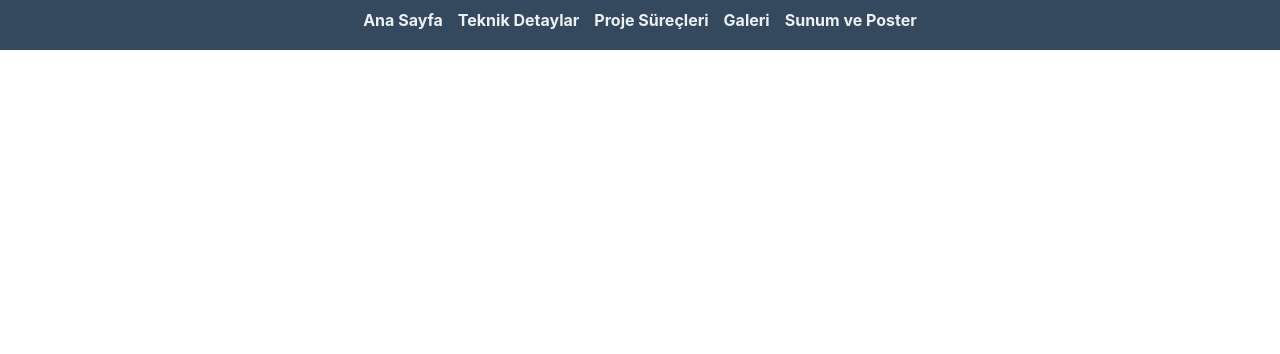
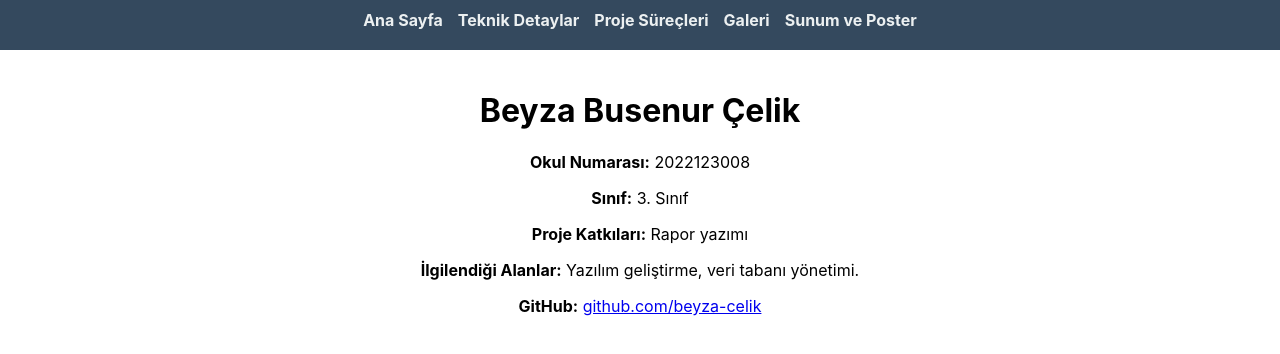
Before and after one commit to dmryrkhtc/smart-parking-system, a React (Create React App) app: page /beyza in a window 1280 px wide. Shown: the top 354 px of the page. Built offline with nearby package versions, Linux system fonts and the light colour scheme.

Commit message:
added members' detail pages

```diff
--- a/src/App.js
+++ b/src/App.js
@@ -6,6 +6,16 @@ import TechnicalDetails from './components/TechnicalDetails';
 import ProjectProcesses from './components/ProjectProcesses';
 import Gallery from './components/Gallery';
 import PresentationPoster from './components/PresentationPoster';
+import Hatice from './members/hatice';
+import Emir from './members/emir';
+import Melike from './members/melike';
+import Esra from './members/esra';
+import Elif from './members/elif';
+import Sila from './members/sila';
+import Beyza from './members/beyza';
+import Furkan from './members/furkan';
+
+
 
 function App() {
   return (
@@ -27,6 +37,17 @@ function App() {
           <Route path="/project-processes" element={<ProjectProcesses />} />
           <Route path="/gallery" element={<Gallery />} />
           <Route path="/presentation-poster" element={<PresentationPoster />} />
+          <Route path='/hatice' element={<Hatice />} />
+          <Route path='/emir' element={<Emir />} />
+          <Route path='/elif' element={<Elif />} />
+          <Route path='/sila' element={<Sila />} />
+          <Route path='/beyza' element={<Beyza />} />
+          <Route path='/melike' element={<Melike />} />
+          <Route path='/esra' element={<Esra />} />
+          <Route path='/furkan' element={<Furkan />} />
+
+
+
         </Routes>
       </div>
     </Router>
--- a/src/components/Home.jsx
+++ b/src/components/Home.jsx
@@ -1,7 +1,7 @@
 // Home.jsx
 import React from 'react';
 import './Home.css'; // CSS dosyasını import ediyoruz
-
+import { BrowserRouter as Router, Routes, Route, Link } from 'react-router-dom';
 const Home = () => {
     return (
         <div className="home-container">
@@ -20,9 +20,14 @@ const Home = () => {
                 <h2>Ekip Üyeleri</h2>
                 <ul>
 
-                    <li> Hatice Demiryürek</li>
-                    <li>Sıla Kasalı</li>
-                    <li>Furkan Öger</li><li>Melike Akyol</li><li>Beyza Busenur Çelik</li><li>Esra Turan</li><li>Elif Dağlar</li><li>Muhammed Emin Doğan</li><li>Emir Karakaş</li>
+                    <li><Link to="/hatice">Hatice Demiryürek</Link></li>
+                    <li><Link to="/sila">Sıla Kasalı</Link></li>
+                    <li><Link to="/furkan">Furkan Öger</Link></li>
+                    <li><Link to="/elif">Elif Dağlar</Link></li>
+                    <li><Link to="/beyza">Beyza Busenur Çelik</Link></li>
+                    <li><Link to="/esra">Esra Turan</Link></li>
+                    <li><Link to="/melike">Melike Akyol</Link></li>
+                    <li><Link to="/emir">Emir Karakaş</Link></li>
                 </ul>
             </section>
         </div>
--- /dev/null
+++ b/src/members/beyza.jsx
@@ -0,0 +1,16 @@
+import React from 'react';
+
+const Beyza = () => {
+    return (
+        <div style={{ padding: '20px', textAlign: 'center' }}>
+            <h1>Beyza Busenur Çelik</h1>
+            <p><strong>Okul Numarası:</strong> 2022123008</p>
+            <p><strong>Sınıf:</strong> 3. Sınıf</p>
+            <p><strong>Proje Katkıları:</strong> Rapor yazımı</p>
+            <p><strong>İlgilendiği Alanlar:</strong> Yazılım geliştirme, veri tabanı yönetimi.</p>
+            <p><strong>GitHub:</strong> <a href="https://github.com/beyza-celik" target="_blank" rel="noopener noreferrer">github.com/beyza-celik</a></p>
+        </div>
+    );
+};
+
+export default Beyza;
--- /dev/null
+++ b/src/members/elif.jsx
@@ -0,0 +1,16 @@
+import React from 'react';
+
+const Elif = () => {
+    return (
+        <div style={{ padding: '20px', textAlign: 'center' }}>
+            <h1>Elif Dağlar</h1>
+            <p><strong>Okul Numarası:</strong> 789012</p>
+            <p><strong>Sınıf:</strong>4. Sınıf</p>
+            <p><strong>Proje Katkıları:</strong> Sensör testleri ve geri bildirim.</p>
+            <p><strong>İlgilendiği Alanlar:</strong> Robotik, kontrol sistemleri.</p>
+            <p><strong>GitHub:</strong> <a href="https://github.com/elif-daglar" target="_blank" rel="noopener noreferrer">github.com/elif-daglar</a></p>
+        </div>
+    );
+};
+
+export default Elif;
--- /dev/null
+++ b/src/members/emir.jsx
@@ -0,0 +1,16 @@
+import React from 'react';
+
+const Emir = () => {
+    return (
+        <div style={{ padding: '20px', textAlign: 'center' }}>
+            <h1>Emir Karakaş</h1>
+            <p><strong>Okul Numarası:</strong> 654321</p>
+            <p><strong>Sınıf:</strong> 3. Sınıf</p>
+            <p><strong>Proje Katkıları:</strong></p>
+            <p><strong>İlgilendiği Alanlar:</strong> </p>
+            <p><strong>GitHub:</strong> <a href="https://github.com/emir-karakas" target="_blank" rel="noopener noreferrer">github.com/emir-karakas</a></p>
+        </div>
+    );
+};
+
+export default Emir;
--- /dev/null
+++ b/src/members/esra.jsx
@@ -0,0 +1,16 @@
+import React from 'react';
+
+const Esra = () => {
+    return (
+        <div style={{ padding: '20px', textAlign: 'center' }}>
+            <h1>Esra Turan</h1>
+            <p><strong>Okul Numarası:</strong> 678901</p>
+            <p><strong>Sınıf:</strong> 1. Sınıf</p>
+            <p><strong>Proje Katkıları:</strong> Belgelendirme ve rapor yazımı.</p>
+            <p><strong>İlgilendiği Alanlar:</strong> Teknik yazım, elektronik devre tasarımı.</p>
+            <p><strong>GitHub:</strong> <a href="https://github.com/esra-turan" target="_blank" rel="noopener noreferrer">github.com/esra-turan</a></p>
+        </div>
+    );
+};
+
+export default Esra;
--- /dev/null
+++ b/src/members/furkan.jsx
@@ -0,0 +1,16 @@
+import React from 'react';
+
+const Furkan = () => {
+    return (
+        <div style={{ padding: '20px', textAlign: 'center' }}>
+            <h1>Furkan Öger</h1>
+            <p><strong>Okul Numarası:</strong> 345678</p>
+            <p><strong>Sınıf:</strong> 3. Sınıf</p>
+            <p><strong>Proje Katkıları:</strong> Donanım tasarımı ve entegrasyonu.</p>
+            <p><strong>İlgilendiği Alanlar:</strong> Gömülü sistemler, IoT.</p>
+            <p><strong>GitHub:</strong> <a href="https://github.com/furkan-oger" target="_blank" rel="noopener noreferrer">github.com/furkan-oger</a></p>
+        </div>
+    );
+};
+
+export default Furkan;
--- /dev/null
+++ b/src/members/hatice.jsx
@@ -0,0 +1,16 @@
+import React from 'react';
+
+const Hatice = () => {
+    return (
+        <div style={{ padding: '20px', textAlign: 'center' }}>
+            <h1>Hatice Demiryürek</h1>
+            <p><strong>Okul Numarası:</strong> 123456</p>
+            <p><strong>Sınıf:</strong> 3. Sınıf</p>
+            <p><strong>Proje Katkıları:</strong> Teknik dokümantasyon, proje yönetimi.</p>
+            <p><strong>İlgilendiği Alanlar:</strong> Yapay zeka, gömülü sistemler.</p>
+            <p><strong>GitHub:</strong> <a href="https://github.com/dmryrkhtc" target="_blank" rel="noopener noreferrer">github.com/hatice-demiryurek</a></p>
+        </div>
+    );
+};
+
+export default Hatice;
--- /dev/null
+++ b/src/members/melike.jsx
@@ -0,0 +1,16 @@
+import React from 'react';
+
+const Melike = () => {
+    return (
+        <div style={{ padding: '20px', textAlign: 'center' }}>
+            <h1>Melike Akyol</h1>
+            <p><strong>Okul Numarası:</strong> 456789</p>
+            <p><strong>Sınıf:</strong> 4. Sınıf</p>
+            <p><strong>Proje Katkıları:</strong> Veri analizi ve optimizasyon.</p>
+            <p><strong>İlgilendiği Alanlar:</strong> Veri bilimi, makine öğrenimi.</p>
+            <p><strong>GitHub:</strong> <a href="https://github.com/melike-akyol" target="_blank" rel="noopener noreferrer">github.com/melike-akyol</a></p>
+        </div>
+    );
+};
+
+export default Melike;
--- /dev/null
+++ b/src/members/sila.jsx
@@ -0,0 +1,16 @@
+import React from 'react';
+
+const Sıla = () => {
+    return (
+        <div style={{ padding: '20px', textAlign: 'center' }}>
+            <h1>Sıla Kasalı</h1>
+            <p><strong>Okul Numarası:</strong> 234567</p>
+            <p><strong>Sınıf:</strong> 2. Sınıf</p>
+            <p><strong>Proje Katkıları:</strong> Kullanıcı arayüzü tasarımı, test aşamaları.</p>
+            <p><strong>İlgilendiği Alanlar:</strong> Web geliştirme, grafik tasarım.</p>
+            <p><strong>GitHub:</strong> <a href="https://github.com/sila-kasali" target="_blank" rel="noopener noreferrer">github.com/sila-kasali</a></p>
+        </div>
+    );
+};
+
+export default Sıla;
```
Also changed, not shown: src/members/emin.jsx (added, +16 -0 lines).
